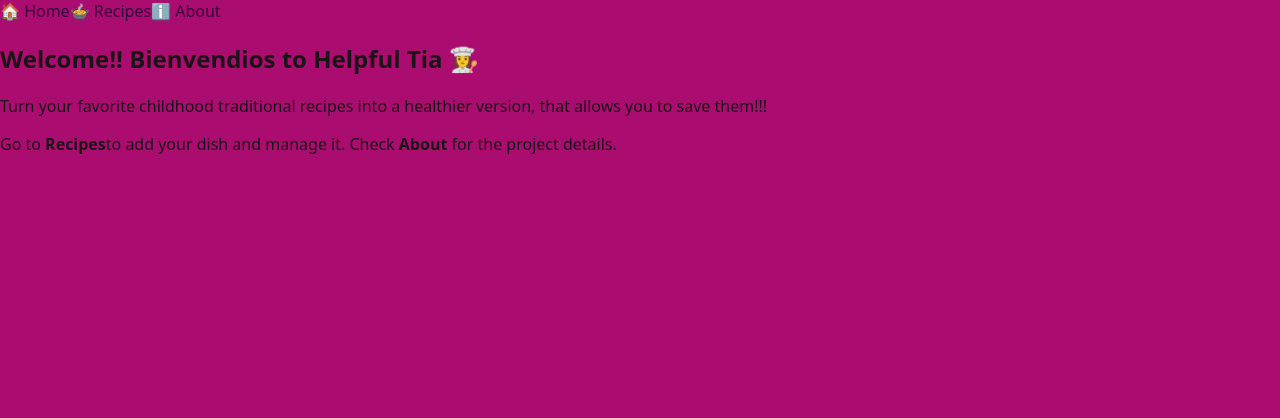
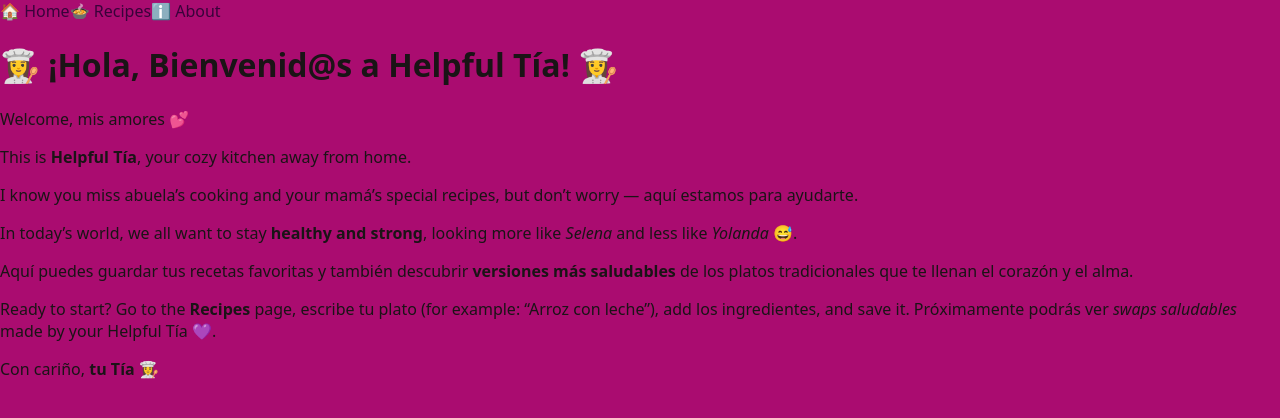
Before and after one commit to elsasalinas23/HELPFULTIAFRONTEND2025, a React (Vite) app: page / in a window 1280 px wide. Shown: the top 418 px of the page. Built offline with nearby package versions, Linux system fonts and the light colour scheme; no server answers.

Commit message:
fixingcss

```diff
--- a/src/components/RecipeForm.css
+++ b/src/components/RecipeForm.css
@@ -1,4 +1,3 @@
-/* src/components/RecipeForm.css */
 .recipe-form { display:grid; gap:8px; margin:16px 0; border:1px solid #eee; padding:12px; border-radius:8px; background:#fff; }
 .form-label { display:block; font-weight:600; }
 .form-input { width:100%; padding:8px; margin-top:4px; border:1px solid #ddd; border-radius:6px; }
--- a/src/components/Recipelist.css
+++ b/src/components/Recipelist.css
@@ -1,4 +1,3 @@
-/* src/components/RecipeList.css */
 .list-header { display:flex; justify-content:space-between; align-items:center; margin:12px 0; }
 .list-title { margin:0; }
 .list-empty { color:#666; }
--- a/src/pages/AboutPage.jsx
+++ b/src/pages/AboutPage.jsx
@@ -1,16 +1,56 @@
 export default function AboutPage() {
   return (
-    <section>
-      <h1>About Helpful Tía</h1>
-        <p>Helpful Tía is a MERN project built for my capstone.</p>
-        <p>It demonstrates a React front end talking to an Express + Mongoose REST API with full CRUD.</p>
-        <p>The Recipes page shows full CRUD functionality.</p>
-        <p>I use useState and useEffect hooks for managing my recipe list.</p>
-        <p>My frontend sends requests through Axios to my backend routes.</p>
-        <p>Each component has its own CSS file, which keeps my code organized.</p>
+    <div className="about">
+      <h1>ℹ️ About / Acerca de Helpful Tía</h1>
+
       <p>
-        Next steps: bilingual ingredient mapping, swap rules, grocery list generation.
+        <strong>Helpful Tía</strong> is my MERN capstone project — un pequeño sueño hecho
+        realidad 👩‍💻💭. It was built to honor la tradición familiar de cocinar con amor,
+        while embracing healthier habits for our future.
       </p>
-    </section>
+
+      <h2>🧩 Tech Stack / Tecnologías</h2>
+      <ul>
+        <li>Frontend: React + Vite + React Router DOM</li>
+        <li>Backend: Express + MongoDB + Mongoose</li>
+        <li>Axios for API calls & custom CSS styling</li>
+      </ul>
+      <h2>🎯 What It Demonstrates / Qué Demuestra</h2>
+      <ul>
+        <li>CRUD functionality (Create, Read, Update, Delete)</li>
+        <li>State management with <code>useState</code> and <code>useEffect</code></li>
+        <li>Frontend–backend communication with Axios</li>
+        <li>Error handling and friendly UI feedback</li>
+      </ul>
+
+
+      <h2>🎯 Purpose / Propósito</h2>
+      <p>
+        The goal is to let users <strong>add, edit, delete, and view</strong> their favorite
+        recipes (CRUD functionality) while preparing for future features:
+      </p>
+      <ul>
+        <li> 🌎 Bilingual ingredient mapping (English & Español)</li>
+        <li> 🌿Healthy swap rules — convertir tus recetas favoritas en versiones light</li>
+        <li> 🛒 Grocery list generator</li>
+        <li>Basic login for personalized collections</li>
+      </ul>
+
+
+      <h2>🚀 What I Learned / Lo que aprendí</h2>
+      <ul>
+        <li>React state management with <code>useState</code> & <code>useEffect</code></li>
+        <li>API communication using Axios</li>
+        <li>Routing and navigation with <code>react-router-dom</code></li>
+        <li>Error handling and full CRUD integration</li>
+      </ul>
+
+      <p>
+        This app is my way of saying: <em>“La comida une a las familias”</em> — food connects
+        families. And technology can help us keep those memories alive.
+      </p>
+
+      <p><strong>Gracias por visitar — Thank you for visiting 💜 Con amor y sazón,Tu Tía 💜</strong></p>
+    </div>
   );
 }
--- a/src/pages/Homepage.jsx
+++ b/src/pages/Homepage.jsx
@@ -1,12 +1,29 @@
-export default function HomePage(){
+export default function HomePage() {
     return (
-        <section>
-            <h1>Welcome!! Bienvendios to Helpful Tia 👩‍🍳 </h1>
-            <p> Turn your favorite childhood traditional recipes into a healthier version, that allows you to save them!!!</p>
-            <p>Go to <strong>Recipes</strong>to add your dish and manage it.
-            Check <strong>About</strong> for the project details.
+        <div className="home">
+            <h1>👩‍🍳 ¡Hola, Bienvenid@s a Helpful Tía! 👩‍🍳</h1>
+            <p>
+                Welcome, mis amores 💕 </p>
+            <p>This is <strong>Helpful Tía</strong>,
+                your cozy kitchen away from home.</p>
+            <p> I know you miss abuela’s cooking and
+                your mamá’s special recipes, but don’t worry — aquí estamos para ayudarte.
             </p>
-
-        </section>
+            <p>
+                In today’s world, we all want to stay <strong>healthy and strong</strong>,
+                looking more like <em>Selena</em> and less like <em>Yolanda</em> 😅.
+            </p>
+            <p>
+                Aquí puedes guardar tus recetas favoritas y también descubrir
+                <strong> versiones más saludables </strong> de los platos tradicionales
+                que te llenan el corazón y el alma.
+            </p>
+            <p>
+                Ready to start? Go to the <strong>Recipes</strong> page, escribe tu plato
+                (for example: “Arroz con leche”), add los ingredientes, and save it.
+                Próximamente podrás ver <em>swaps saludables</em> made by your Helpful Tía 💜.
+            </p>
+            <p>Con cariño, <strong>tu Tía</strong> 👩‍🍳</p>
+        </div>
     );
 }
--- a/src/services/api/api.js
+++ b/src/services/api/api.js
@@ -1,8 +1,7 @@
 import axios from "axios";
 
 const api = axios.create({
-  baseURL: "http://localhost:3000/api",   // <— must match your backend PORT
+  baseURL: import.meta.env.VITE_API_BASE || "http://localhost:3000/api",
   headers: { "Content-Type": "application/json" },
 });
-
 export default api;
```
Also changed, not shown: 1 other file (tests, documents, lock files or other folders).
